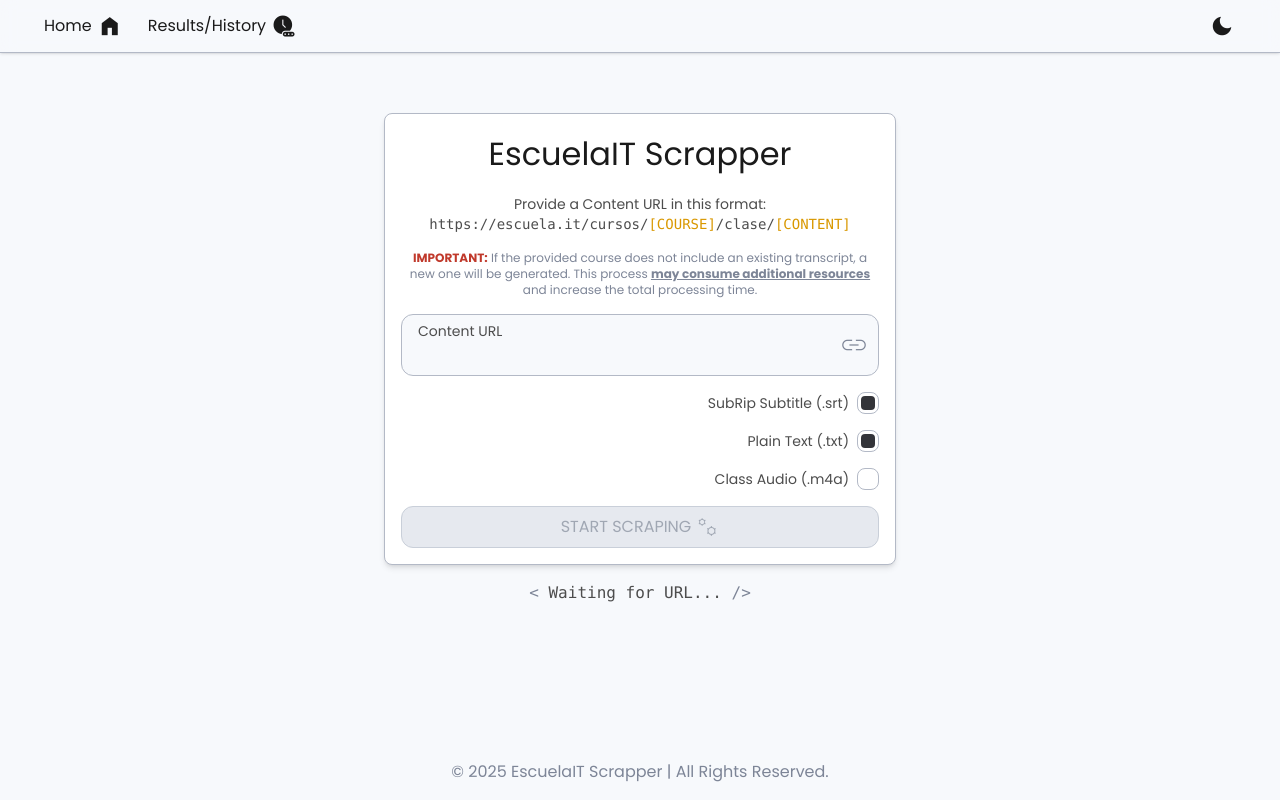
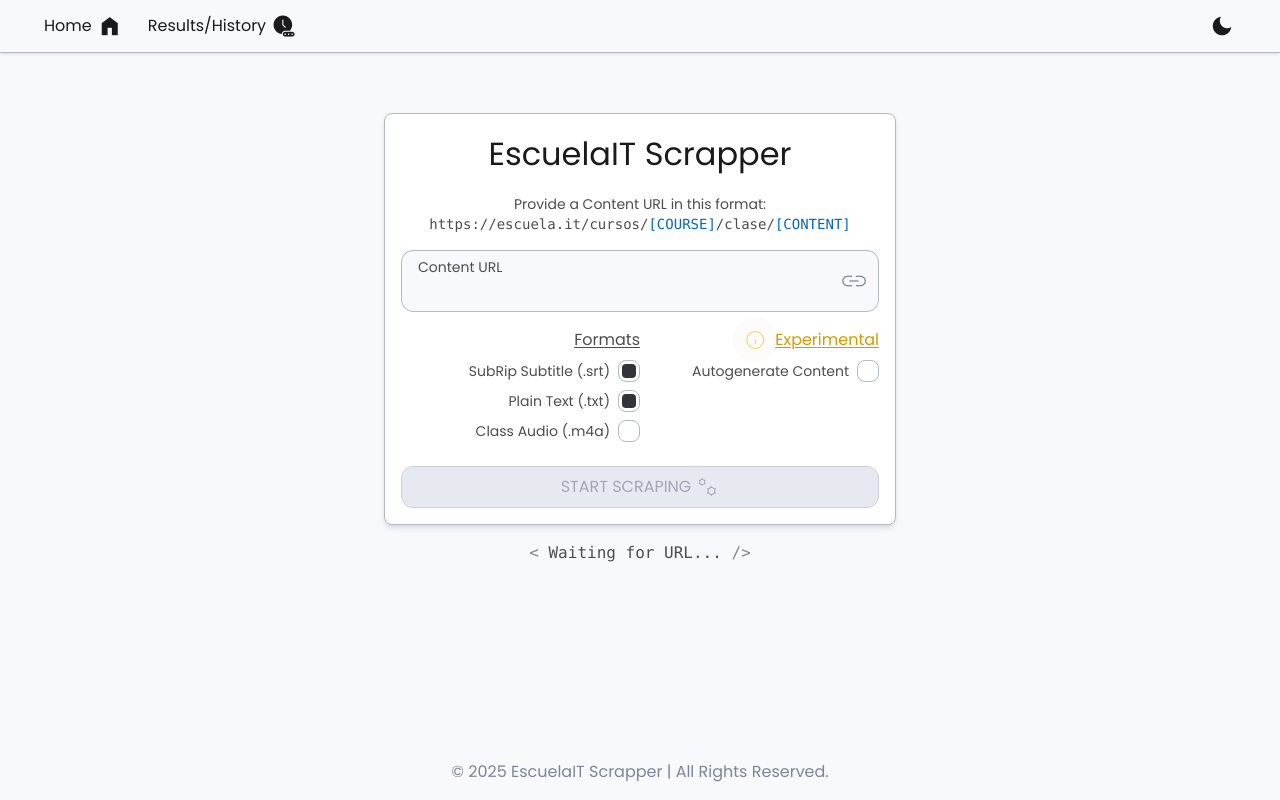
Before and after one commit to DrCausa/escuela-it-scrapper, a React (Vite) app in the folder packages/frontend/: page / in a window 1280 px wide. Built offline with nearby package versions, Linux system fonts and the light colour scheme.

Commit message:
feat: add Tooltip component and integrate it into HomePage with experimental checkbox

```diff
--- a/packages/frontend/src/components/commons/Icon/index.tsx
+++ b/packages/frontend/src/components/commons/Icon/index.tsx
@@ -1,3 +1,5 @@
+import type { HTMLAttributes } from "react";
+
 export type ICON_TYPE = "OUTLINED" | "ROUNDED" | "SHARP";
 
 type IconProps = {
@@ -5,7 +7,7 @@ type IconProps = {
   iconType?: ICON_TYPE;
   isFilled?: boolean;
   className?: string;
-};
+} & Omit<HTMLAttributes<HTMLButtonElement>, "className" | "children">;
 
 const Icon = ({
   iconName,
--- /dev/null
+++ b/packages/frontend/src/components/commons/Tooltip/index.tsx
@@ -0,0 +1,21 @@
+import { type ReactNode } from "react";
+
+type TooltipProps = {
+  children: ReactNode;
+  message?: string;
+};
+
+const Tooltip = ({ children, message }: TooltipProps) => {
+  return (
+    <>
+      <div className="flex relative hover:cursor-pointer">
+        {children}
+        <div className="absolute opacity-0 text-[10px] w-[8rem] left-[50%] -translate-x-[50%] bottom-7 bg-bg-surface-dark dark:bg-bg-surface-light dark:text-text-secondary-light text-text-secondary-dark px-2 py-1 rounded-lg text-center peer-hover:opacity-100">
+          {message}
+        </div>
+      </div>
+    </>
+  );
+};
+
+export default Tooltip;
--- a/packages/frontend/src/pages/home/index.tsx
+++ b/packages/frontend/src/pages/home/index.tsx
@@ -20,6 +20,7 @@ import { playSound } from "@utils/playSound";
 import type { Data, DataRow, ResultResponse } from "@services/api/types";
 import { addToHistory } from "@services/api/controllers/historyController";
 import { formateDateForFileName } from "@/utils/formatDate";
+import Tooltip from "@/components/commons/Tooltip";
 
 const AppStatus = {
   IDLE: "Waiting for URL...",
@@ -55,6 +56,7 @@ const HomePage = () => {
   const [checkboxVttContent, setIncludeVttContent] = useState(true);
   const [checkboxPlainText, setCheckboxPlainText] = useState(true);
   const [checkboxAudio, setCheckboxAudio] = useState(false);
+  const [checkboxForceVttContent, setCheckboxForceVttContent] = useState(false);
 
   const handleClick = async () => {
     setCurrStatus(AppStatus.LOADING_PROFILE);
@@ -80,7 +82,7 @@ const HomePage = () => {
     } catch (err) {}
 
     try {
-      if (checkboxAudio || !hasTexttrackUrl) {
+      if ((checkboxAudio || !hasTexttrackUrl) && checkboxForceVttContent) {
         setCurrStatus(AppStatus.GETTING_AUDIO_M3U8_URL);
         response = await getM3u8Url(url);
         hasM3u8Url = true;
@@ -91,16 +93,19 @@ const HomePage = () => {
     if (response === undefined || (!hasTexttrackUrl && !hasM3u8Url)) {
       setCurrStatus(AppStatus.ERROR_WHILE_GETTING_URLS);
       setAppIsWaiting(false);
-      throw new Error("Unknown error");
+      return;
     }
 
     if (response.status === "error" || !response.result) {
       setCurrStatus(AppStatus.ERROR);
       setAppIsWaiting(false);
-      throw new Error(response.message);
+      return;
     }
 
-    if (hasTexttrackUrl && (checkboxVttContent || checkboxPlainText)) {
+    if (
+      (hasTexttrackUrl && (checkboxVttContent || checkboxPlainText)) ||
+      checkboxForceVttContent
+    ) {
       setCurrStatus(AppStatus.GETTING_VTT_CONTENT);
       response = await getVttContent(texttrackUrl);
       if (response.status === "error" || !response.result) {
@@ -124,7 +129,11 @@ const HomePage = () => {
       }
     }
 
-    if ((!hasTexttrackUrl && hasM3u8Url) || (checkboxAudio && hasM3u8Url)) {
+    if (
+      (!hasTexttrackUrl && hasM3u8Url) ||
+      (checkboxAudio && hasM3u8Url) ||
+      (checkboxForceVttContent && hasM3u8Url)
+    ) {
       const now = Date.now();
       const id = crypto.randomUUID();
       const fileName = `${id}-${formateDateForFileName(now)}`;
@@ -247,19 +256,21 @@ const HomePage = () => {
           Provide a Content URL in this format:
           <code>
             https://escuela.it/cursos/
-            <span className="text-btn-warning-bg-hover">[COURSE]</span>
+            <span className="text-btn-primary-bg">[COURSE]</span>
             /clase/
-            <span className="text-btn-warning-bg-hover">[CONTENT]</span>
+            <span className="text-btn-primary-bg">[CONTENT]</span>
           </code>
+          {checkboxForceVttContent && (
             <div className="mt-4 text-xs text-center text-text-tertiary-light dark:text-text-tertiary-dark max-w-[40rem]">
               <strong className="text-btn-danger-bg">IMPORTANT:</strong> If the
               provided course does not include an existing transcript, a new one
               will be generated. This process{" "}
-            <strong>
-              <u>may consume additional resources</u>
-            </strong>{" "}
+              <u className="text-btn-warning-bg-hover dark:text-btn-warning-bg/90">
+                may consume additional resources
+              </u>{" "}
               and increase the total processing time.
             </div>
+          )}
         </div>
         <form
           onSubmit={(e) => {
@@ -276,13 +287,18 @@ const HomePage = () => {
             layoutClassName="mb-4"
             disabled={appIsWaiting}
           />
-          <div className="flex flex-col gap-4 mb-4">
+          <div className="flex flex-row items-start justify-start mb-4">
+            <div className="w-[50%] flex flex-col items-end">
+              <span className="mb-2 underline underline-offset-2 text-text-secondary-light dark:text-text-secondary-dark">
+                Formats
+              </span>
               <Input
                 type="checkbox"
                 label="SubRip Subtitle (.srt)"
                 checked={checkboxVttContent}
                 onChange={() => setIncludeVttContent(!checkboxVttContent)}
                 disabled={appIsWaiting}
+                layoutClassName="mb-2"
               />
               <Input
                 type="checkbox"
@@ -290,6 +306,7 @@ const HomePage = () => {
                 checked={checkboxPlainText}
                 onChange={() => setCheckboxPlainText(!checkboxPlainText)}
                 disabled={appIsWaiting}
+                layoutClassName="mb-2"
               />
               <Input
                 type="checkbox"
@@ -297,7 +314,34 @@ const HomePage = () => {
                 checked={checkboxAudio}
                 onChange={() => setCheckboxAudio(!checkboxAudio)}
                 disabled={appIsWaiting}
+                layoutClassName="mb-2"
               />
+            </div>
+            <div className="w-[50%] flex flex-col items-end">
+              <div className="relative flex items-center mb-2">
+                <Tooltip message="Recommended only if you have a modern Nvidia GPU">
+                  <div className="peer flex relative me-2">
+                    <Icon
+                      iconName="info"
+                      className="text-btn-warning-bg/90 pointer-events-auto animate-pulse"
+                    />
+                    <div className="absolute w-full h-full bg-btn-warning-bg-hover/25 rounded-full animate-ping pointer-events-none"></div>
+                  </div>
+                </Tooltip>
+                <span className="text-btn-warning-bg-hover dark:text-btn-warning-bg/90 underline underline-offset-2">
+                  Experimental
+                </span>
+              </div>
+              <Input
+                type="checkbox"
+                label="Autogenerate Content"
+                checked={checkboxForceVttContent}
+                onChange={() =>
+                  setCheckboxForceVttContent(!checkboxForceVttContent)
+                }
+                disabled={appIsWaiting}
+              />
+            </div>
           </div>
           <Button
             buttonType="secondary"
@@ -340,7 +384,8 @@ const HomePage = () => {
             ${
               currStatus === AppStatus.INVALID_URL ||
               currStatus === AppStatus.ERROR ||
-              currStatus === AppStatus.ERROR_WHILE_SAVING
+              currStatus === AppStatus.ERROR_WHILE_SAVING ||
+              currStatus === AppStatus.ERROR_WHILE_GETTING_URLS
                 ? "text-btn-danger-bg"
                 : ""
             }
```
Lines whose indentation alone changed are shown as unchanged.
